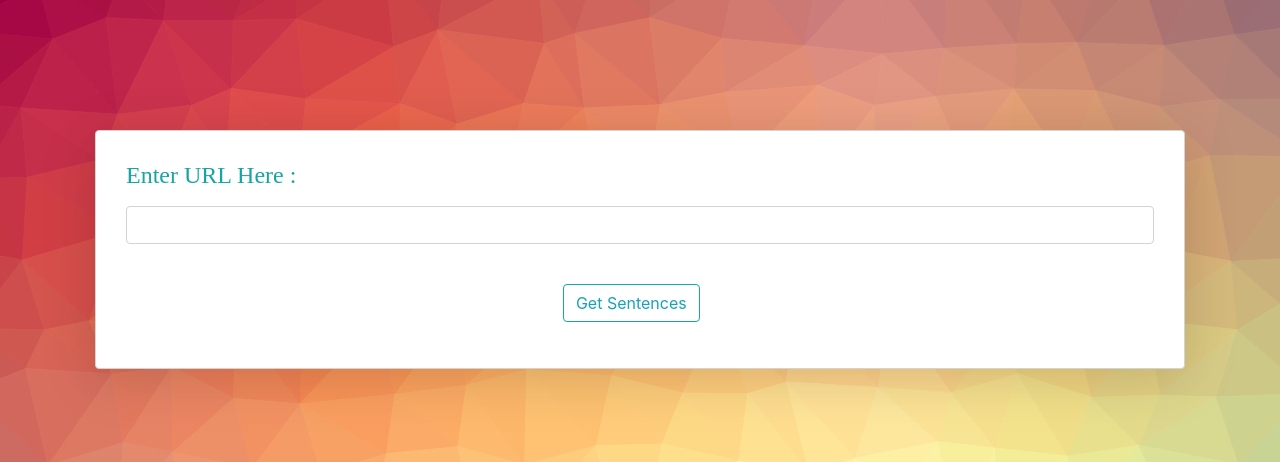
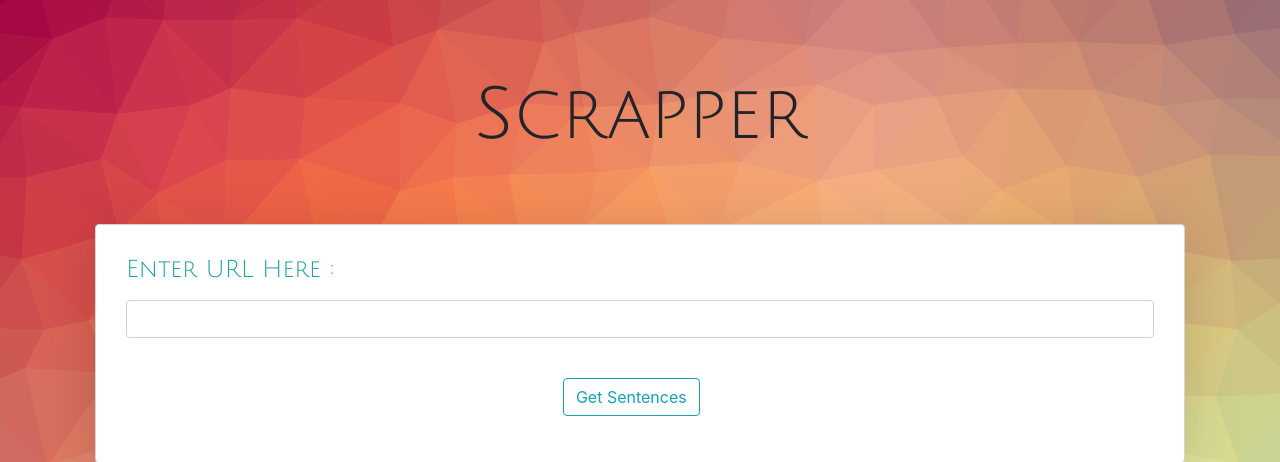
Before and after one commit to neilsaxena/Scrapper-App, a Flask app: page / in a window 1280 px wide. Shown: the top 462 px of the page. Run offline with Flask 2, Linux system fonts and the light colour scheme; some libraries are stand-ins or nearby versions; some web fonts are replaced.

Commit message:
UI changes

```diff
--- a/scrapperapp/static/main.css
+++ b/scrapperapp/static/main.css
@@ -2,12 +2,12 @@
 
 @font-face {
   font-family: JuliusSansOne;
-  src: url(static/JuliusSansOne-Regular.woff2);
+  src: url(JuliusSansOne-Regular.woff2);
 }
 
 @font-face {
   font-family: PlayfairDisplay;
-  src: url(static/PlayfairDisplay-Regular.woff2);
+  src: url(PlayfairDisplay-Regular.woff2);
 }
 
 .hovernow {
@@ -45,6 +45,12 @@ p {
   text-align: center;
 }
 
+#main_headline {
+  font-family: JuliusSansOne;
+  text-align: center;
+  font-size: 72px;
+}
+
 #main_button {
   margin: auto;
   width: 15%;
--- a/scrapperapp/templates/home.html
+++ b/scrapperapp/templates/home.html
@@ -19,10 +19,12 @@
     />
   </head>
   <body>
-    <br /><br /><br /><br /><br />
+    <br /><br /><br />
 
     <!-- Start of our Input Card -->
     <div class="container">
+      <h1 id="main_headline">Scrapper</h1>
+      <br /><br />
       <div class="hovernow rounded">
         <div class="card border-0">
           <div class="card-body">
--- a/scrapperapp/templates/output.html
+++ b/scrapperapp/templates/output.html
@@ -28,10 +28,12 @@
     </style>
   </head>
   <body>
-    <br /><br /><br /><br /><br />
+    <br /><br /><br />
 
     <!-- Start of our Input Card -->
     <div class="container">
+      <h1 id="main_headline">Scrapper</h1>
+      <br /><br />
       <div class="hovernow rounded">
         <div class="card border-0">
           <div class="card-body">
```
Also changed, not shown: scrapperapp/static/JuliusSansOne-Regular.woff2 (added), scrapperapp/static/PlayfairDisplay-Regular.woff2 (added).
